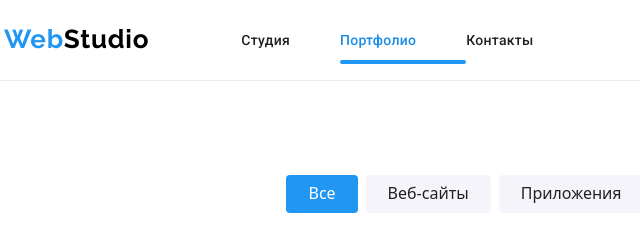
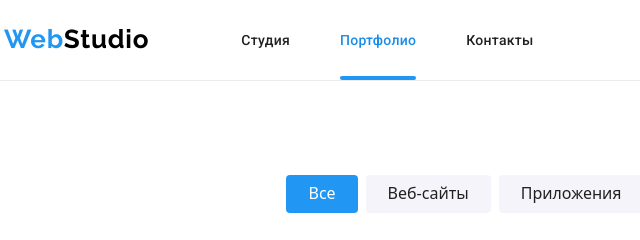
Before and after one commit to Kseniia30/goit-markup-hw-05, a plain HTML site: page portfolio.html in a window 1280 px wide. Shown: the top 240 px of the page, 51-691 px from the left. Drawn offline with Linux system fonts and the light colour scheme.

Commit message:
add changes ::after

```diff
--- a/css/style.css
+++ b/css/style.css
@@ -108,9 +108,10 @@ button {
 
 }
 .header-navigation-item {
-    position: relative;
+
 }
 .header-nav-item {
+    position: relative;
     font-family: 'Roboto';
     font-weight: 500;
     line-height: 1.1;
@@ -161,7 +162,7 @@ button {
 .header-active::after {
     content: '';
     position: absolute;
-    top: 28px;
+    bottom: 0;
     left: 0;
     background-color: var(--after);
     border-radius: 2px;
@@ -587,6 +588,8 @@ footer {
 }
 .portfolio-menu:hover .portfolio-overlay {
     transform: translateY(0);
+    transition-duration: 250ms;
+    transition-timing-function: cubic-bezier(0.4, 0, 0.2, 1);
 }
 .portfolio-list-head {
     color: var(--main-text-color);
```
